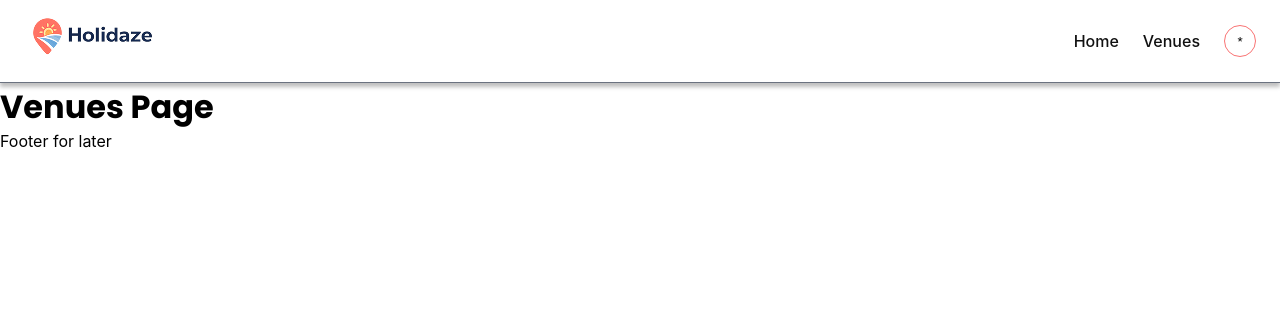
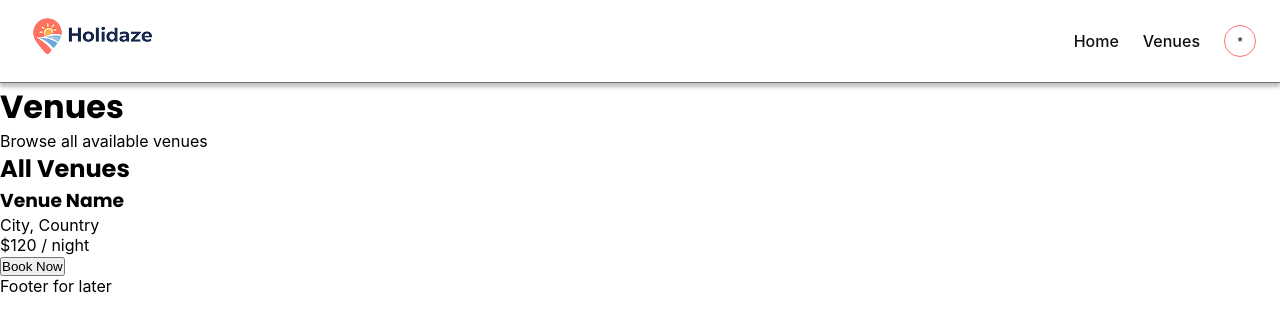
Before and after one commit to olekb2001/Ole-Kristian-Berge-PE2, a React (Vite) app: page /venues in a window 1280 px wide. Shown: the top 330 px of the page. Built offline with nearby package versions, Linux system fonts and the light colour scheme; a web font is replaced by a local one.

Commit message:
added venuecard comaodnent to venues jsx page

```diff
--- a/src/components/VenueCard.jsx
+++ b/src/components/VenueCard.jsx
@@ -4,27 +4,12 @@ export default function VenueCard(){
     return(
         <div className="venue-card-container">
             <div className="venue-image"></div>
-
             <div className="venue-info">
-                <h3 className="venue-title"></h3>
-
-
-
-
+                <h3 className="venue-title">Venue Name</h3>
+                <p className="venue-location">City, Country</p>
+                <p className="venue-price">$120 / night</p>
+                <button className="venue-button">Book Now</button>
             </div>
-
-
-
-
-
-
-
-
         </div>
-
-
-
-
-
     )
 }
--- a/src/pages/Venues.jsx
+++ b/src/pages/Venues.jsx
@@ -1,3 +1,30 @@
+import VenueCard from "../components/VenueCard";
+
 export default function Venues() {
-  return <h1>Venues Page</h1>;
+  return(
+    <div className="venues-page">
+      <h1 className="venues-title">Venues</h1>
+      <p className="venues-subtitle">Browse all available venues</p>
+
+      <h2 className="all-venues-title">All Venues</h2>
+
+      <div className="venues-grid">
+        <VenueCard/>
+
+
+
+
+      </div>
+
+
+
+
+
+
+
+
+
+    </div>
+  )
+
 }
```
